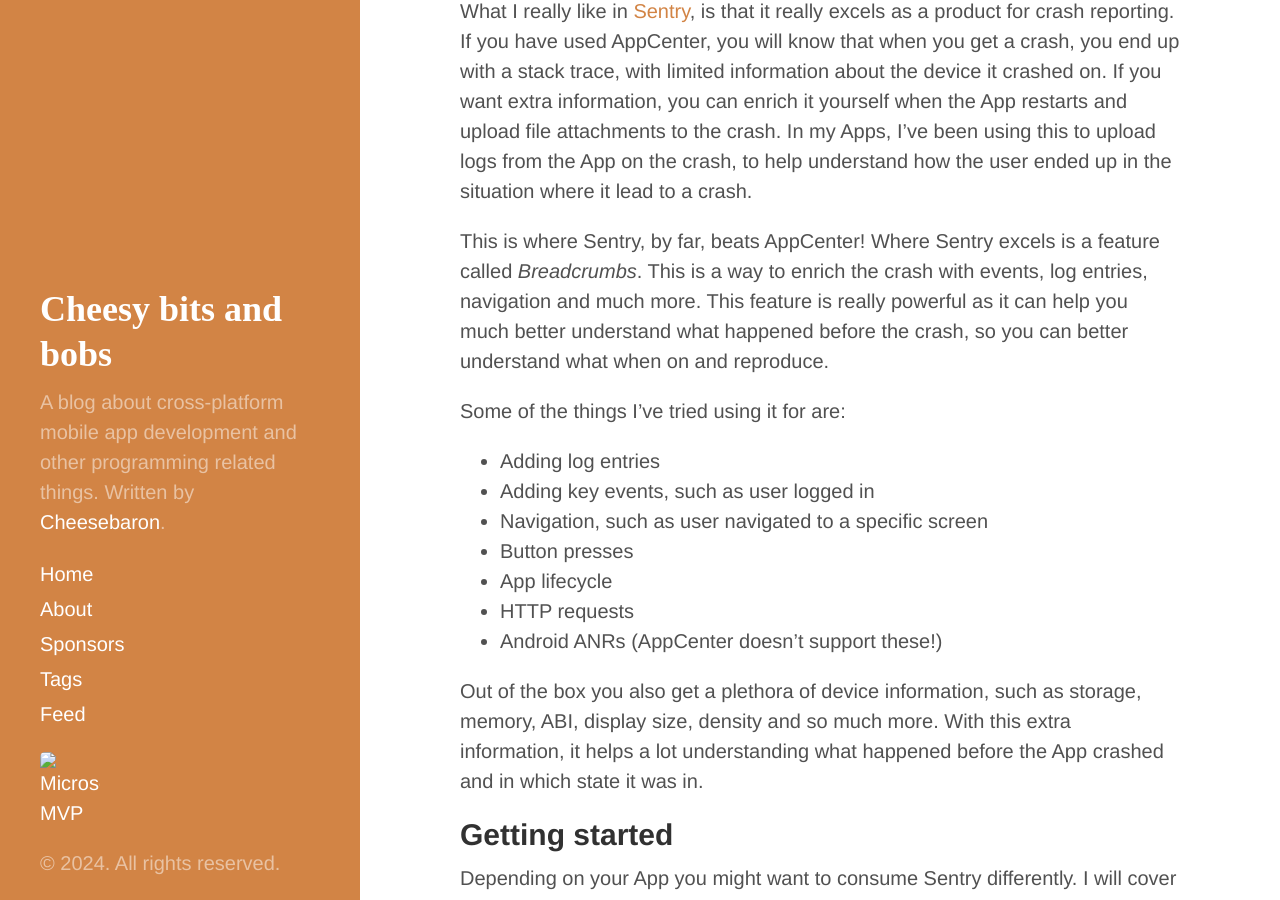
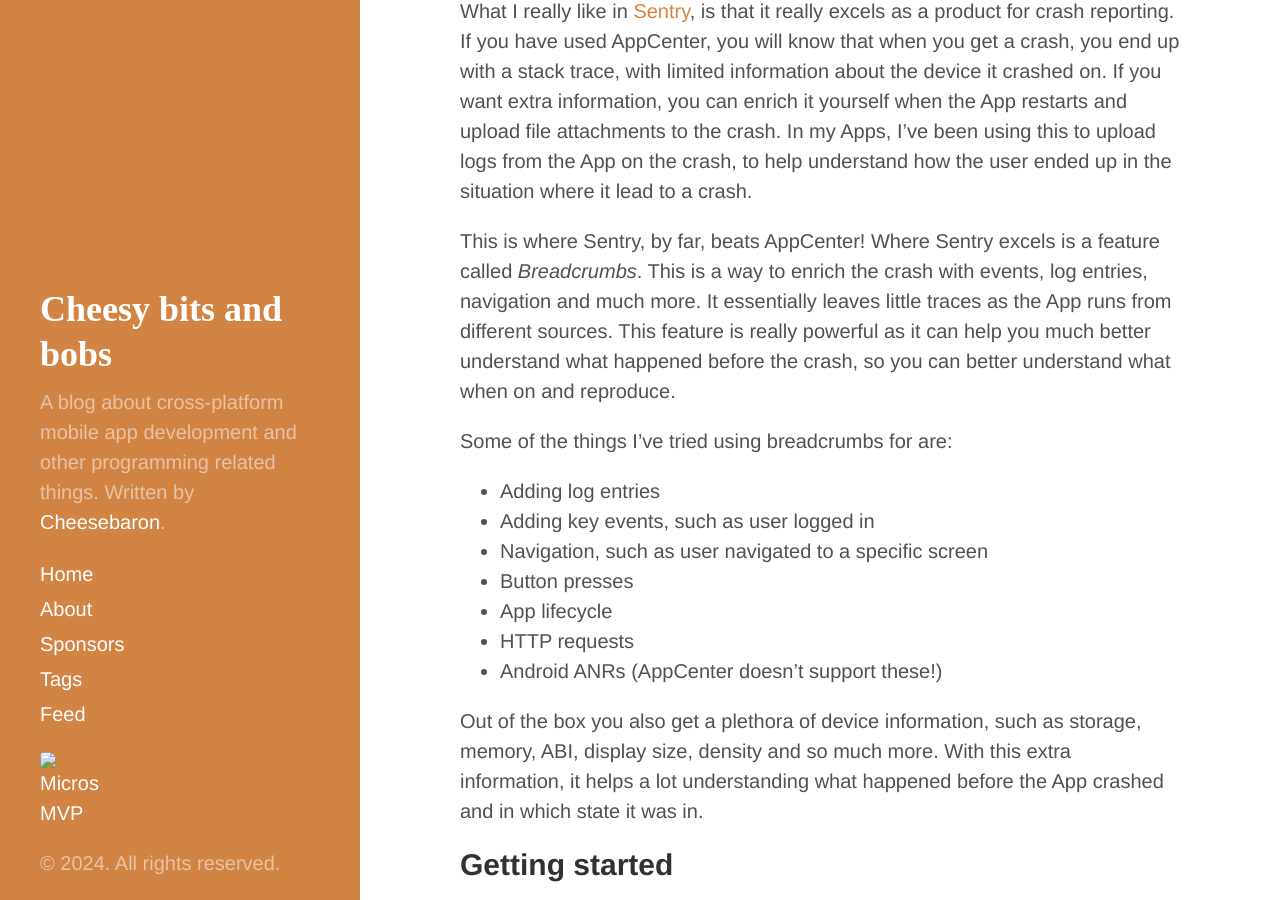
Before and after one commit to Cheesebaron/cheesebaron.github.io, a Jekyll site: the page built from _posts/2024-09-23-sentry.md, in a window 1280 px wide and 900 px high, scrolled down 1014 px. Built offline with Jekyll 4.4.1, drawn with Linux system fonts in a browser that asks for light colours; comment, search, counter and statistics services are not loaded.

Commit message:
Add a few more words about breadcrumbs

```diff
--- a/_posts/2024-09-23-sentry.md
+++ b/_posts/2024-09-23-sentry.md
@@ -27,9 +27,9 @@
 What I really like in [Sentry][sentry], is that it really excels as a product for crash reporting. If you have used AppCenter, you will know that when you get a crash, you end up with a stack trace, with limited information about the device it crashed on. If you want extra information, you can enrich it yourself when the App restarts and upload file attachments to the crash.
 In my Apps, I've been using this to upload logs from the App on the crash, to help understand how the user ended up in the situation where it lead to a crash.
 
-This is where Sentry, by far, beats AppCenter! Where Sentry excels is a feature called *Breadcrumbs*. This is a way to enrich the crash with events, log entries, navigation and much more. This feature is really powerful as it can help you much better understand what happened before the crash, so you can better understand what when on and reproduce.
+This is where Sentry, by far, beats AppCenter! Where Sentry excels is a feature called *Breadcrumbs*. This is a way to enrich the crash with events, log entries, navigation and much more. It essentially leaves little traces as the App runs from different sources. This feature is really powerful as it can help you much better understand what happened before the crash, so you can better understand what when on and reproduce.
 
-Some of the things I've tried using it for are:
+Some of the things I've tried using breadcrumbs for are:
 
 - Adding log entries
 - Adding key events, such as user logged in
```
